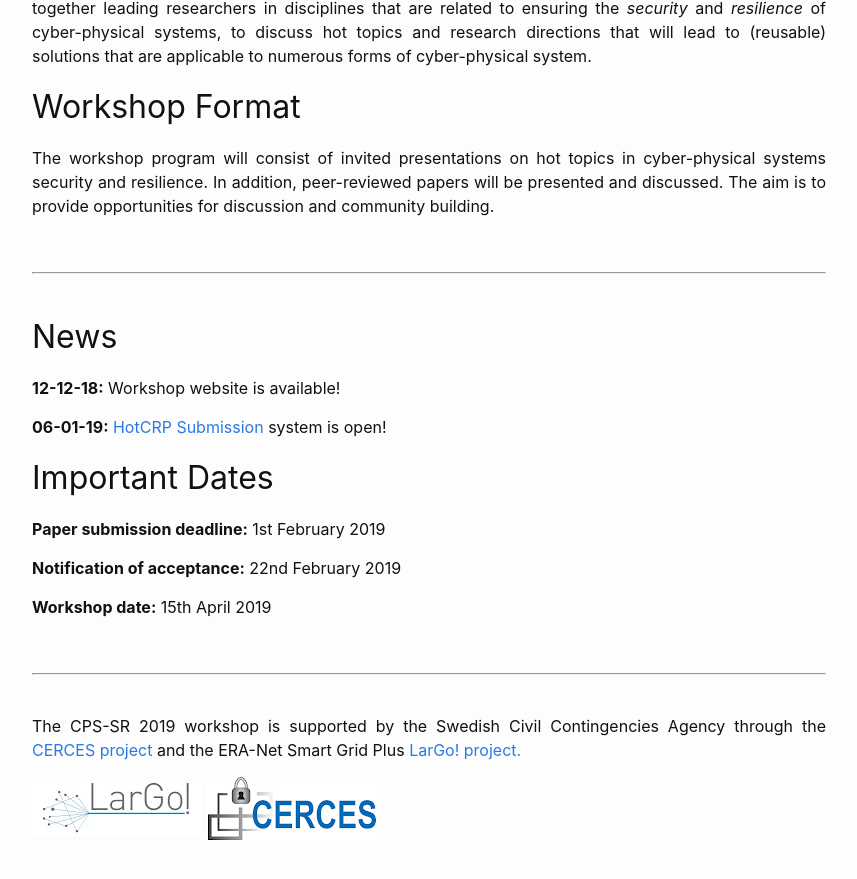
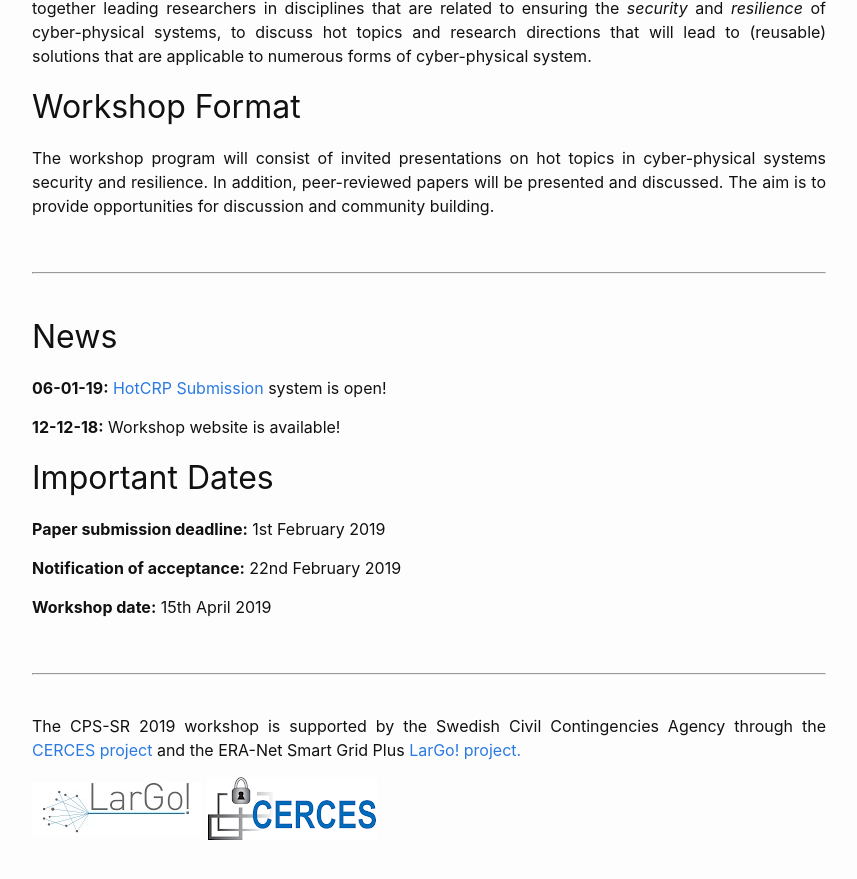
Before and after one commit to ait-csr/cps-sr, a Jekyll site: the page built from index.md, in a window 1280 px wide and 900 px high, scrolled down 712 px. Shown: the top 879 px of the window, without its empty margins (211-1068 px from the left). Built offline with Jekyll 4.4.1, drawn with Linux system fonts in a browser that asks for light colours.

Commit message:
Changed ordering of the new. ;)

```diff
--- a/index.md
+++ b/index.md
@@ -27,9 +27,9 @@ The workshop program will consist of invited presentations on hot topics in cybe
 <br/>
 
 ## News
+**06-01-19:** [HotCRP Submission](https://cps-sr19.hotcrp.com/) system is open!
+
 **12-12-18:** Workshop website is available!
-
-**06-01-19:** [HotCRP Submission](https://cps-sr19.hotcrp.com/) system is open!
 
 ## Important Dates
 **Paper submission deadline:** 1st February 2019
```
